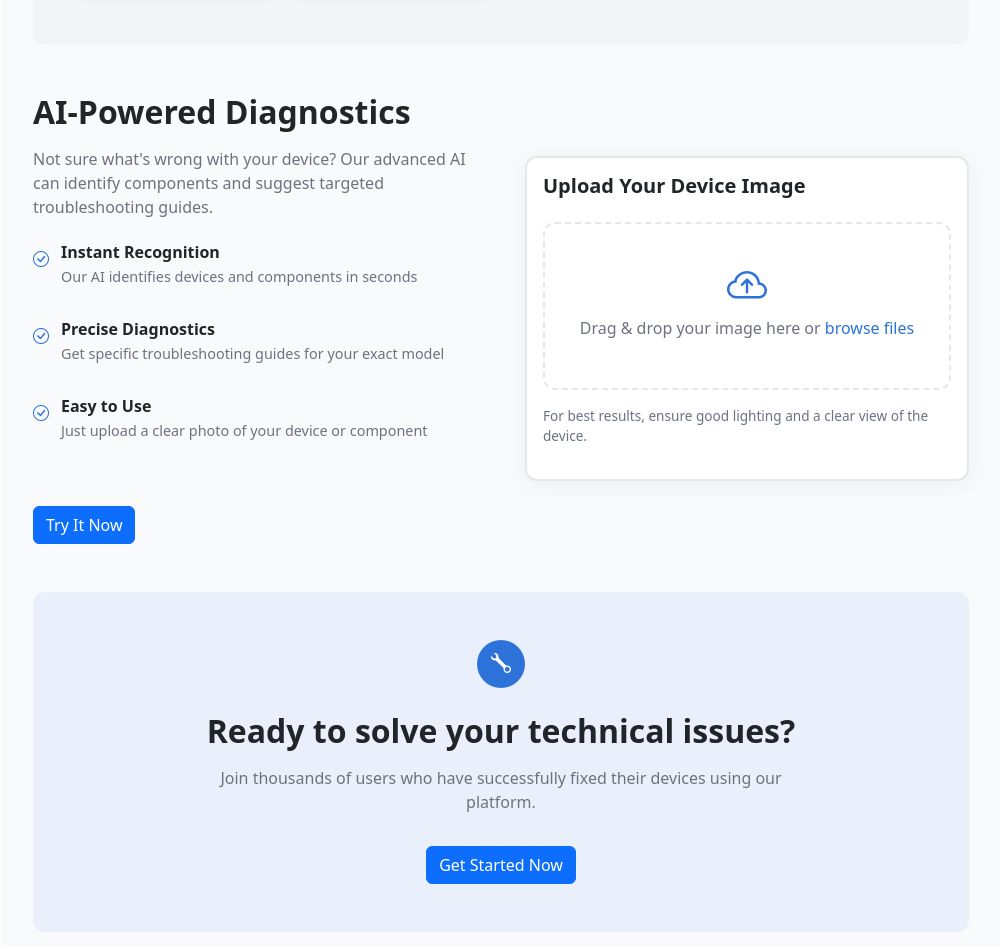
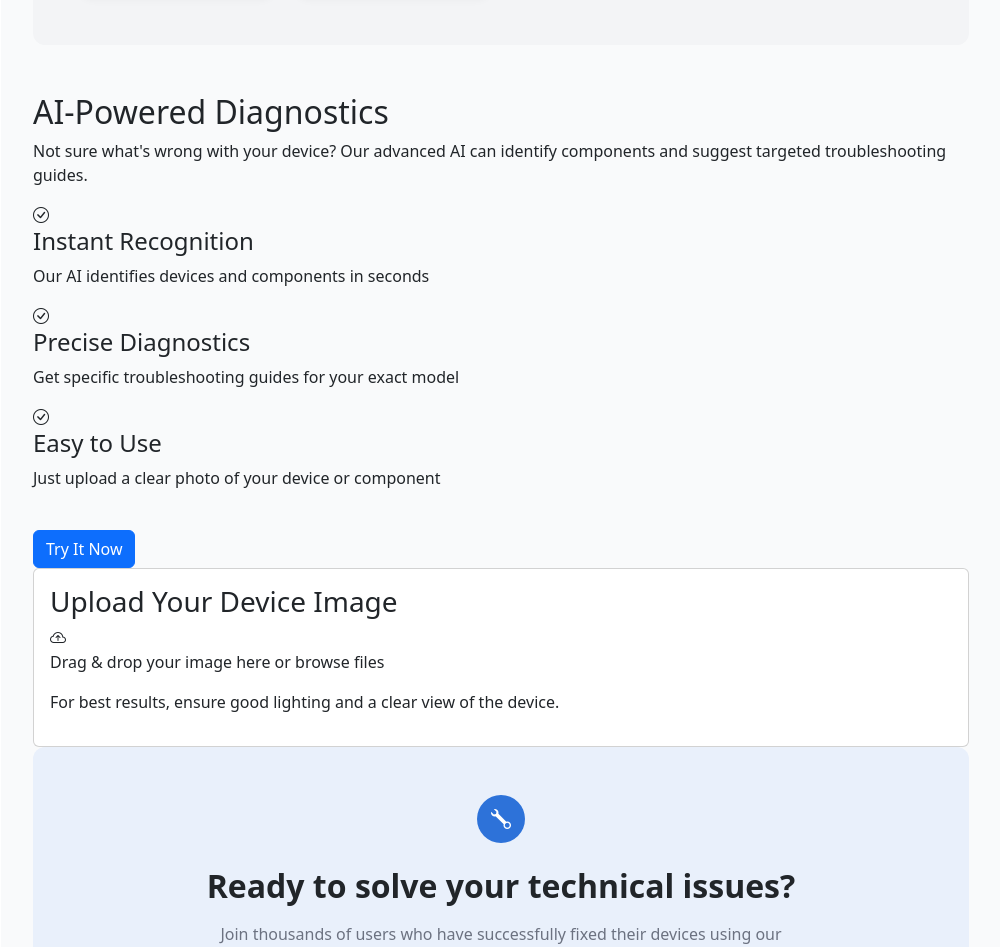
Before and after one commit to meghwork/FixItSimple, a plain HTML site: page index.html in a window 1280 px wide. Shown: the part 1563-2510 px from the top of the page, without its empty margins (279-1279 px from the left). Drawn offline with nearby package versions, Linux system fonts and the light colour scheme.

Commit message:
Update styles.css

```diff
--- a/styles.css
+++ b/styles.css
@@ -26,13 +26,11 @@ body {
   line-height: 1.5;
 }
 
-/* Layout */
 .app-container {
   display: flex;
   min-height: 100vh;
 }
 
-/* Sidebar */
 .sidebar {
   width: 280px;
   background-color: #fff;
@@ -157,7 +155,6 @@ body {
   border-radius: 0.25rem;
 }
 
-/* Main Content */
 .main-content {
   flex: 1;
   padding: 2rem;
@@ -169,7 +166,6 @@ body {
   margin: 0 auto;
 }
 
-/* Hero Section */
 .hero-section {
   background: linear-gradient(135deg, var(--primary-light), var(--primary), var(--primary-dark));
   border-radius: var(--radius);
@@ -306,7 +302,6 @@ body {
   color: var(--muted-foreground);
 }
 
-/* Categories Section */
 .categories-section {
   background-color: var(--muted);
   padding: 3rem;
@@ -460,106 +455,6 @@ body {
   opacity: 1;
 }
 
-/* AI Detection Section */
-.ai-detection-section {
-  display: grid;
-  grid-template-columns: 1fr 1fr;
-  gap: 3rem;
-  margin-bottom: 3rem;
-  align-items: center;
-}
-
-.ai-info h2 {
-  font-size: 2rem;
-  font-weight: 700;
-  margin-bottom: 1rem;
-}
-
-.ai-info > p {
-  color: var(--muted-foreground);
-  margin-bottom: 1.5rem;
-}
-
-.features-list {
-  display: flex;
-  flex-direction: column;
-  gap: 1rem;
-  margin-bottom: 1.5rem;
-}
-
-.feature-item {
-  display: flex;
-  gap: 0.75rem;
-}
-
-.feature-item i {
-  color: var(--primary);
-  margin-top: 0.25rem;
-}
-
-.feature-item h4 {
-  font-weight: 600;
-  font-size: 1rem;
-  margin-bottom: 0.25rem;
-}
-
-.feature-item p {
-  color: var(--muted-foreground);
-  font-size: 0.9rem;
-}
-
-.ai-upload-box .card {
-  border: 2px solid var(--border);
-  border-radius: var(--radius);
-  box-shadow: 0 4px 25px rgba(0, 0, 0, 0.05);
-}
-
-.card-body {
-  padding: 2rem;
-}
-
-.card-body h3 {
-  font-size: 1.25rem;
-  font-weight: 600;
-  margin-bottom: 1.5rem;
-}
-
-.upload-area {
-  border: 2px dashed var(--border);
-  border-radius: var(--radius);
-  padding: 2rem;
-  text-align: center;
-  cursor: pointer;
-  transition: all 0.2s;
-}
-
-.upload-area:hover {
-  border-color: var(--primary);
-  background-color: var(--primary-very-light);
-}
-
-.upload-area i {
-  font-size: 2.5rem;
-  color: var(--primary);
-  margin-bottom: 1rem;
-}
-
-.upload-area p {
-  color: var(--muted-foreground);
-}
-
-.upload-area p span {
-  color: var(--primary);
-  font-weight: 500;
-}
-
-.upload-tip {
-  color: var(--muted-foreground);
-  font-size: 0.85rem;
-  margin-top: 1rem;
-}
-
-/* CTA Section */
 .cta-section {
   background-color: var(--primary-very-light);
   padding: 3rem;
```
